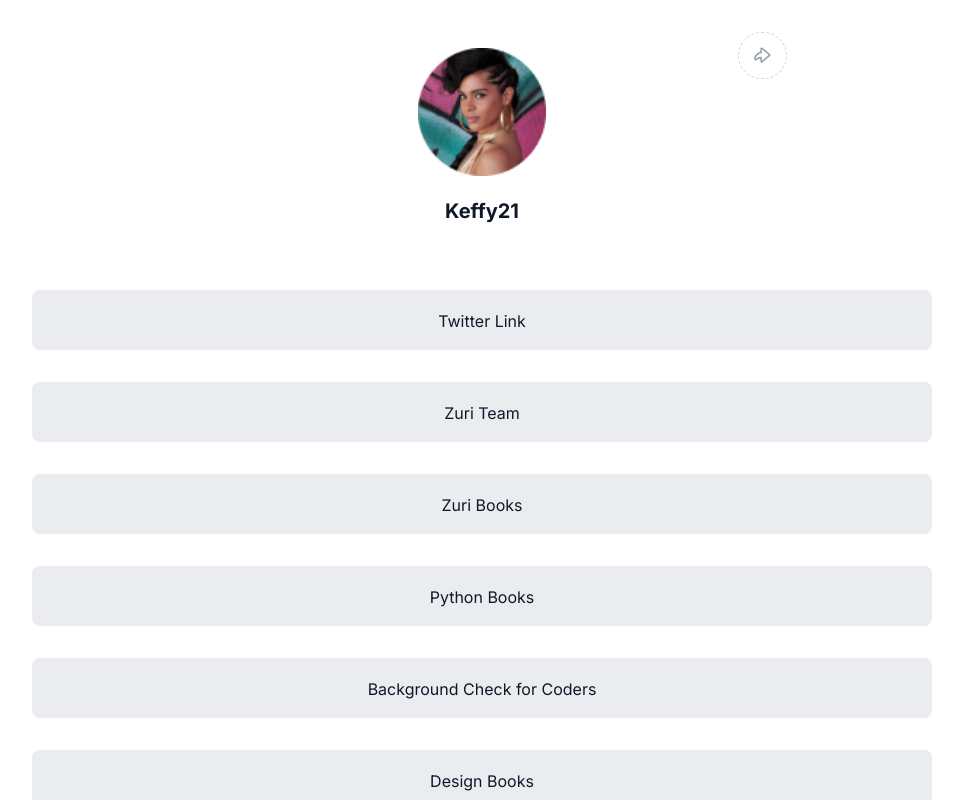
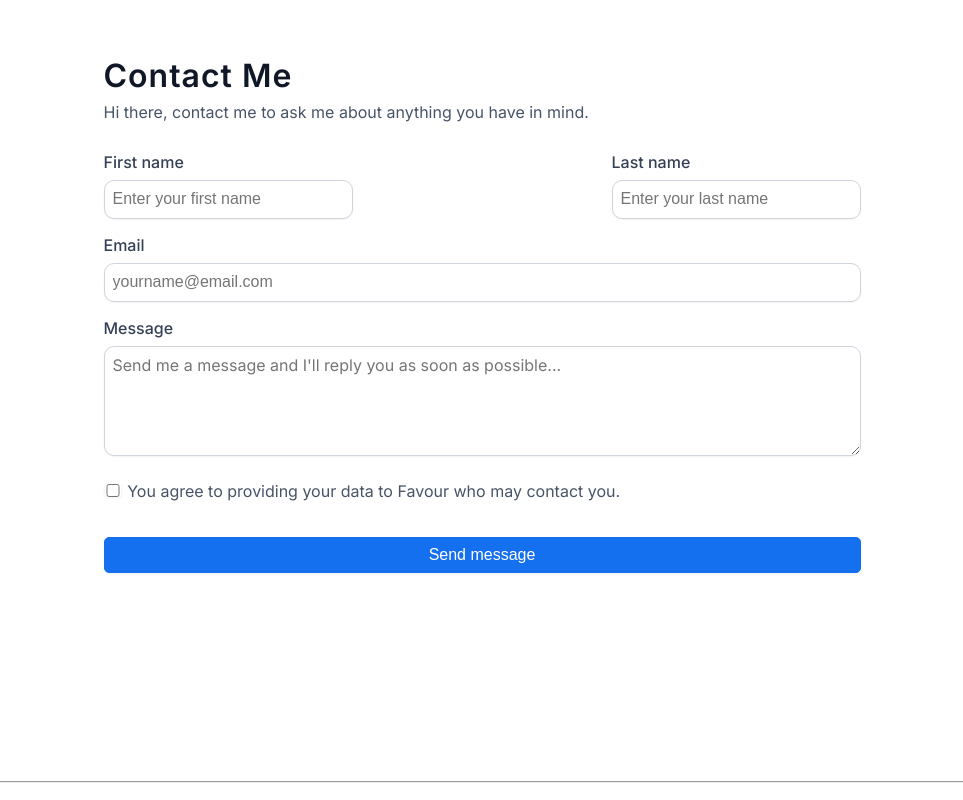
Before and after one commit to kef121/Frontend-task-1, a React (Create React App) app in the folder frontend1/: page / in a window 1280 px wide. Shown: the top 800 px of the page, without its empty margins (158-1121 px from the left). Built offline with nearby package versions, Linux system fonts and the light colour scheme.

Commit message:
style: I just created and styled the contact page

```diff
--- a/frontend1/package.json
+++ b/frontend1/package.json
@@ -8,6 +8,7 @@
     "@testing-library/user-event": "^13.5.0",
     "react": "^18.2.0",
     "react-dom": "^18.2.0",
+    "react-router-dom": "^6.4.3",
     "react-scripts": "5.0.1",
     "web-vitals": "^2.1.4"
   },
--- a/frontend1/src/App.js
+++ b/frontend1/src/App.js
@@ -1,16 +1,19 @@
 import React from "react";
 import './App.css';
+import Contact from "./components/Contact";
 import Footer from "./components/Footer";
 import Links from "./components/Links";
 import Profile from "./components/Profile";
 
 
+
 function App() {
   return (
+    // <Profile />
+    //     <Links />
+    //     <Footer />
     <div className="App">
-        <Profile />
-        <Links />
-        <Footer />
+        <Contact />
     </div>
   );
 }
--- /dev/null
+++ b/frontend1/src/components/Contact.jsx
@@ -0,0 +1,38 @@
+import React from 'react'
+import Footer from "../components/Footer";
+
+
+const Contact = () => {
+  return (
+   <div className='contact-page'>
+        <div className='contact'>
+        <div className='header'>
+            <h2>Contact Me</h2>
+            <p>Hi there, contact me to ask me about anything you have in mind.</p>
+            <form>
+                <div className="name">
+                    <div className="fname">
+                        <label for="fname">First name</label><br/>
+                        <input type="text" id="first_name"  placeholder='Enter your first name'/>
+                    </div>
+                    <div className="lname">
+                        <label for="lname">Last name</label><br/>
+                        <input type="text" id="last_name"  placeholder='Enter your last name'/>
+                    </div>
+                </div>
+                <label for="email">Email</label><br/>
+                <input type="email" id="email"  placeholder='yourname@email.com'/><br/>
+                <label for="message">Message</label><br/>
+                <textarea id="message"  placeholder='Send me a message and I&#39;ll reply you as soon as possible...' rows="4" cols="70"></textarea><br/>
+                <input type="checkbox" id="checkbox"/>
+                <label for="validation" id="validation" >You agree to providing your data to Favour who may contact you.</label>
+            </form>
+            <button id="btn__submit">Send message</button>
+        </div>
+    </div>
+        <Footer />
+   </div>
+  )
+}
+
+export default Contact
--- a/frontend1/src/components/Links.jsx
+++ b/frontend1/src/components/Links.jsx
@@ -14,6 +14,7 @@ const Links = () => {
             <a id="books__python" href='https://books.zuri.team/python-for-beginners?ref_id=Favour_'>Python Books</a>
             <a id="pitch" href='https://background.zuri.team'>Background Check for Coders</a>
             <a id="book__design" href='https://books.zuri.team/design-rules'>Design Books</a>
+            <a id="contact" href="/contact">Contact Me</a>
         </div>
 
         <div id='socials'>
--- a/frontend1/src/components/styles.css
+++ b/frontend1/src/components/styles.css
@@ -70,7 +70,8 @@ section {
 #books,
 #books__python,
 #pitch,
-#book__design {
+#book__design,
+#contact {
     margin-bottom: 2rem;
     padding: 1.3rem;
     text-align: center;
@@ -122,6 +123,132 @@ section {
     font-weight: 400;
     color: #667085;
 }
+
+
+
+/****  Contact   ***/
+
+.contact {
+    display: flex;
+    flex-direction: column;
+    justify-content: center;
+    align-items: center;
+    font-family: 'Inter', sans-serif;
+    margin-top: 4rem ;
+    margin-bottom: 8rem;
+}
+
+.contact .header {
+    text-align: left;
+}
+
+.contact h2 {
+    color: #101828;
+    font-size: 2rem;
+    font-weight: 600;
+    line-height: 1.5rem;
+    letter-spacing: 1px;
+}
+
+.contact p {
+    margin-top: 1rem;
+    font-size: 1rem;
+    font-weight:400;
+    line-height: 1rem;
+    color: #475467;
+    margin-bottom: 2rem;
+}
+
+.contact .name {
+    display: flex;
+    flex-direction: row;
+    justify-content: space-between;
+}
+
+
+
+
+
+
+.contact label {
+    margin-top: .8rem;
+    font-size: 1rem;
+    font-weight: 500;
+    line-height: 1rem;
+    color: #344054;
+
+}
+
+.contact input {
+    margin-top: .5rem;
+    margin-bottom: 1rem;
+    outline: none;
+    padding: .4rem 2rem .4rem .5rem;
+    border-radius: 10px;
+    box-shadow: 0px 1px 2px rgba(16, 24, 40, 0.05);
+    border: 1px solid #D0D5DD;
+    width: 100%;
+    font-size: 1rem;
+    font-weight: 400;
+    line-height: 24px;
+    color: #475467;
+}
+
+#message {
+    margin-top: .5rem;
+    margin-bottom: 1rem;
+    outline: none;
+    padding: .4rem 2rem .4rem .5rem;
+    border-radius: 10px;
+    box-shadow: 0px 1px 2px rgba(16, 24, 40, 0.05);
+    border: 1px solid #D0D5DD;
+    width: 100%;
+    font-size: 1rem;
+    font-family: 'Inter', sans-serif;
+    font-weight: 400;
+    line-height: 24px;
+    color: #475467;
+
+}
+
+
+#checkbox {
+    width: 2.5%;
+    margin-right: .3rem;
+    background-color: #ffffff;
+    color: #1570EF;
+}
+
+
+
+#validation {
+    font-size: 1rem;
+    font-weight: 400;
+    line-height: 24px;
+    color: #475467;
+}
+
+.contact button {
+    background-color: #1570EF;
+    color: #ffffff;
+    font-size: 1rem;
+    font-weight: 500;
+    line-height: 24px;
+    outline: none;
+    border: 1px solid #1570EF;
+    box-shadow: 0px 1px 2px rgba(16, 24, 40, 0.05);
+    border-radius: 5px;
+    width: 100%;
+    height: 2.2rem;
+    margin-top: 1.5rem;
+}
+
+.contact button:hover {
+    background-color: #175CD3;
+}
+
+
+
 
 @media screen and  (min-width: 1025px){
     section {
@@ -194,12 +321,22 @@ section {
     }
 
     #footer-btm p {
-        margin-bottom: 3rem;
+        margin-bottom: 4rem;
     }
 
     #footer-btm img {
         margin-bottom: 3rem;
     }
+
+    .contact .name {
+    display: flex;
+    flex-direction: column;
+    justify-content: space-between;
+   }
+
+   .contact {
+    padding: 2rem ;
+   }
 }
 
 @media screen and (max-width: 500px) {
```
Also changed, not shown: 1 other file (tests, documents, lock files or other folders).
